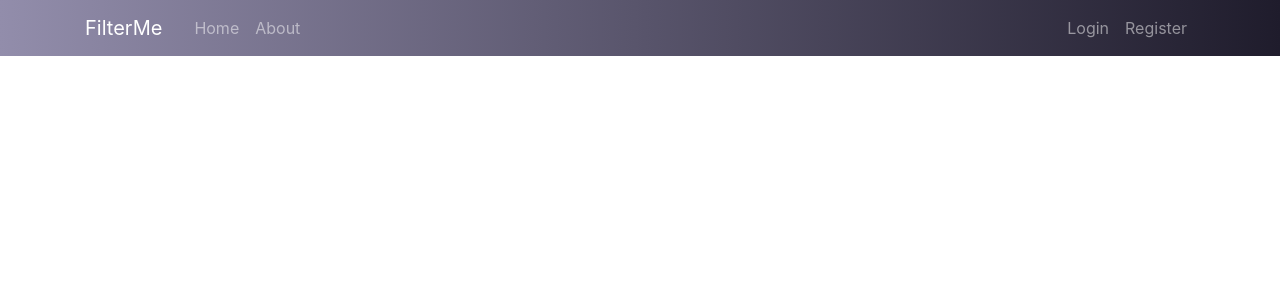
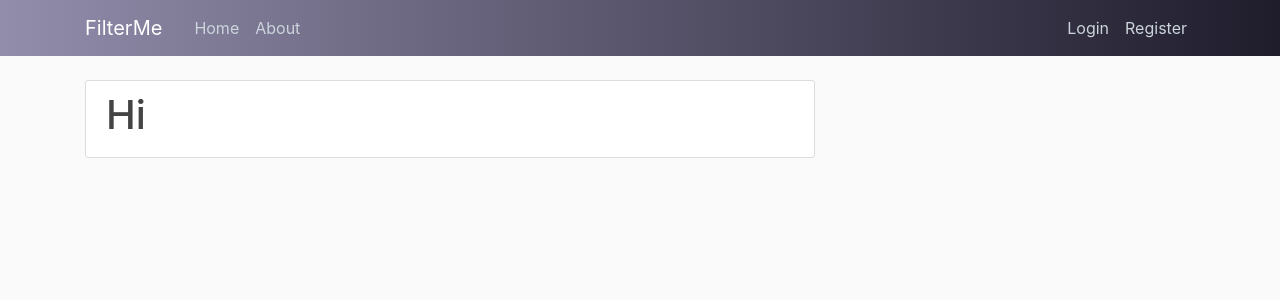
Before and after one commit to billsong0407/Filter.Im, a Django app: page / in a window 1280 px wide. Shown: the top 300 px of the page. Run offline with Django 3.2, Linux system fonts and the light colour scheme; some libraries are stand-ins or nearby versions.

Commit message:
add generic html template

```diff
--- /dev/null
+++ b/asciify/templates/asciify/base.html
@@ -0,0 +1,61 @@
+{% load static %}
+
+<!DOCTYPE html>
+<html>
+<head>
+
+    <!-- Required meta tags -->
+    <meta charset="utf-8">
+    <meta name="viewport" content="width=device-width, initial-scale=1, shrink-to-fit=no">
+
+    <!-- Bootstrap CSS -->
+    <link rel="stylesheet" href="https://maxcdn.bootstrapcdn.com/bootstrap/4.0.0/css/bootstrap.min.css" integrity="sha384-Gn5384xqQ1aoWXA+058RXPxPg6fy4IWvTNh0E263XmFcJlSAwiGgFAW/dAiS6JXm" crossorigin="anonymous">
+
+    <link rel="stylesheet" type="text/css" href="{% static 'asciify/main.css' %}">
+
+    <title>FilterMe</title>
+</head>
+<body>
+    <header class="site-header">
+      <nav class="navbar navbar-expand-md navbar-dark bg-steel fixed-top">
+        <div class="container">
+          <a class="navbar-brand mr-4" href="{% url 'asciify-home' %}">FilterMe</a>
+          <button class="navbar-toggler" type="button" data-toggle="collapse" data-target="#navbarToggle" aria-controls="navbarToggle" aria-expanded="false" aria-label="Toggle navigation">
+          <span class="navbar-toggler-icon"></span>
+          </button>
+          <div class="collapse navbar-collapse" id="navbarToggle">
+            <div class="navbar-nav mr-auto">
+              <a class="nav-item nav-link" href="{% url 'asciify-home' %}">Home</a>
+              <a class="nav-item nav-link" href="{% url 'asciify-about' %}">About</a>
+            </div>
+            <!-- Navbar Right Side -->
+            <div class="navbar-nav navbar-right">
+              <a class="nav-item nav-link" href="#">Login</a>
+              <a class="nav-item nav-link" href="#">Register</a>
+            </div>
+          </div>
+        </div>
+      </nav>
+    </header>
+    <main role="main" class="container">
+      <div class="row">
+        <div class="col-md-8">
+          {% if messages %}
+            {% for message in messages %}
+              <div class="alert alert-{{ message.tags }}">
+                {{ message }}
+              </div>
+            {% endfor %}
+          {% endif %}
+          {% block content %}{% endblock %}
+        </div>
+      </div>
+    </main>
+
+    <!-- Optional JavaScript -->
+    <!-- jQuery first, then Popper.js, then Bootstrap JS -->
+    <script src="https://code.jquery.com/jquery-3.2.1.slim.min.js" integrity="sha384-KJ3o2DKtIkvYIK3UENzmM7KCkRr/rE9/Qpg6aAZGJwFDMVNA/GpGFF93hXpG5KkN" crossorigin="anonymous"></script>
+    <script src="https://cdnjs.cloudflare.com/ajax/libs/popper.js/1.12.9/umd/popper.min.js" integrity="sha384-ApNbgh9B+Y1QKtv3Rn7W3mgPxhU9K/ScQsAP7hUibX39j7fakFPskvXusvfa0b4Q" crossorigin="anonymous"></script>
+    <script src="https://maxcdn.bootstrapcdn.com/bootstrap/4.0.0/js/bootstrap.min.js" integrity="sha384-JZR6Spejh4U02d8jOt6vLEHfe/JQGiRRSQQxSfFWpi1MquVdAyjUar5+76PVCmYl" crossorigin="anonymous"></script>
+</body>
+</html>
--- a/asciify/templates/asciify/home.html
+++ b/asciify/templates/asciify/home.html
@@ -1,46 +1,7 @@
-{% load static %}
+{% extends "./base.html" %}
 
-<!DOCTYPE html>
-<html lang="en">
-<head>
-    <meta charset="utf-8">
-    <meta name="viewport" content="width=device-width, initial-scale=1">
-
-    <link rel="stylesheet" type="text/css" href="{% static 'asciify/main.css' %}">
-
-    <!-- Bootstrap CSS -->
-    <link rel="stylesheet" href="https://maxcdn.bootstrapcdn.com/bootstrap/4.0.0/css/bootstrap.min.css" integrity="sha384-Gn5384xqQ1aoWXA+058RXPxPg6fy4IWvTNh0E263XmFcJlSAwiGgFAW/dAiS6JXm" crossorigin="anonymous">
-
-    <title>FilterMe</title>
-</head>
-<body>
-    <header class="site-header">
-      <nav class="navbar navbar-expand-md navbar-dark bg-steel fixed-top">
-        <div class="container">
-          <a class="navbar-brand mr-4" href="{% url 'asciify-home' %}">FilterMe</a>
-          <button class="navbar-toggler" type="button" data-toggle="collapse" data-target="#navbarToggle" aria-controls="navbarToggle" aria-expanded="false" aria-label="Toggle navigation">
-          <span class="navbar-toggler-icon"></span>
-          </button>
-          <div class="collapse navbar-collapse" id="navbarToggle">
-            <div class="navbar-nav mr-auto">
-              <a class="nav-item nav-link" href="{% url 'asciify-home' %}">Home</a>
-              <a class="nav-item nav-link" href="{% url 'asciify-about' %}">About</a>
-            </div>
-            <!-- Navbar Right Side -->
-            <div class="navbar-nav navbar-right">
-              <a class="nav-item nav-link" href="#">Login</a>
-              <a class="nav-item nav-link" href="#">Register</a>
-            </div>
-          </div>
-        </div>
-      </nav>
-    </header>
-    <div class="container">
-        <h1>Filter Me!</h1>
-    </div>
-    <!-- jQuery first, then Popper.js, then Bootstrap JS -->
-    <script src="https://code.jquery.com/jquery-3.2.1.slim.min.js" integrity="sha384-KJ3o2DKtIkvYIK3UENzmM7KCkRr/rE9/Qpg6aAZGJwFDMVNA/GpGFF93hXpG5KkN" crossorigin="anonymous"></script>
-    <script src="https://cdnjs.cloudflare.com/ajax/libs/popper.js/1.12.9/umd/popper.min.js" integrity="sha384-ApNbgh9B+Y1QKtv3Rn7W3mgPxhU9K/ScQsAP7hUibX39j7fakFPskvXusvfa0b4Q" crossorigin="anonymous"></script>
-    <script src="https://maxcdn.bootstrapcdn.com/bootstrap/4.0.0/js/bootstrap.min.js" integrity="sha384-JZR6Spejh4U02d8jOt6vLEHfe/JQGiRRSQQxSfFWpi1MquVdAyjUar5+76PVCmYl" crossorigin="anonymous"></script>
-</body>
-</html>
+{% block content %}
+  <div class="content-section">
+      <h1> Hi </h1>
+  </div>
+{% endblock content %}
```
